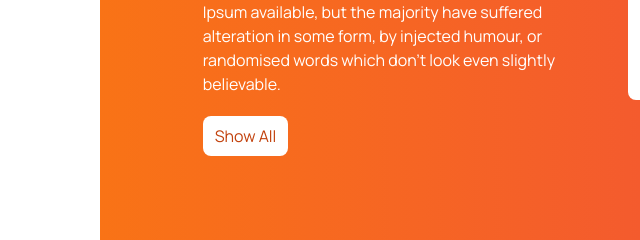
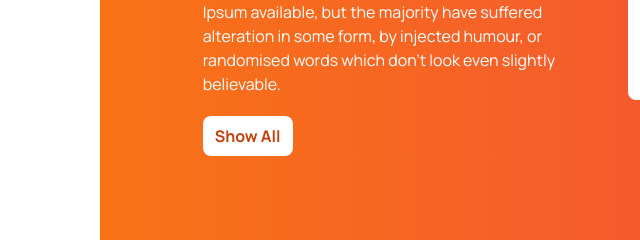
Before and after one commit to ishtiaqueht/tea-house, a plain HTML site: page index.html in a window 1280 px wide. Shown: the part 2129-2369 px from the top of the page, 12-652 px from the left. Drawn offline with nearby package versions, Linux system fonts and the light colour scheme.

Commit message:
bold button fixed

```diff
--- a/index.html
+++ b/index.html
@@ -117,7 +117,7 @@
               <div class="w-5/6">
                 <h1 class="text-5xl font-bold mb-5 mt-10">Meet Our Super Clients</h1>
                 <p class="mb-5">There are many variations of passages of Lorem Ipsum available, but the majority have suffered alteration in some form, by injected humour, or randomised words which don't look even slightly believable. </p>
-                <button class="bg-white text-orange-700 px-3 py-2 rounded-lg">Show All</button>
+                <button class="bg-white text-orange-700 px-3 py-2 rounded-lg font-bold">Show All</button>
               </div>
             </div>
 
```
